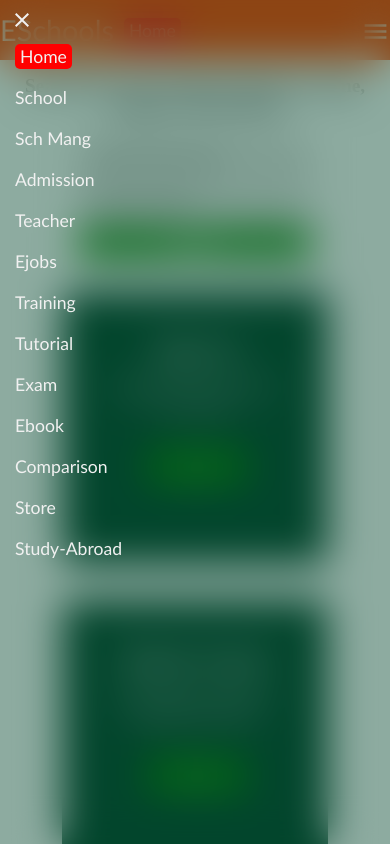
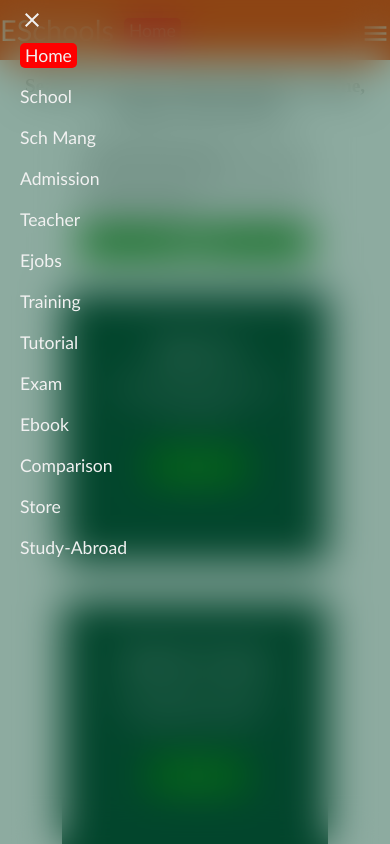
Before and after one commit to okit-man/Sample-project, a plain HTML site: page index.html in a window 390 px wide. Both pictures are taken after a click on the label 370 px from the left and 30 px from the top of the page. Shown: the top 844 px of the page. Drawn offline with Linux system fonts and the light colour scheme.

Commit message:
remove the menu-icon from the main screen

```diff
--- a/style.css
+++ b/style.css
@@ -65,20 +65,22 @@ nav .side-bar {
  align-items: flex-start;
  flex-direction: column;
 }
+
  .side-bar li {
-    width: 100%;
-    margin-left: 15px;
-}
+     width: 100%;
+     margin-left: 20px;
+ }
 .side-bar a {
     width: 100%;
 }
 /* since i dint use the li, i use label to house the menu-toggle  */
 .svg-menu {
     margin: 0 0 -7px 10px;
+    display: none;
 }
 /* close icon for the side bar */
 .hideSidebar {
-    margin-left: 20px;
+    margin-left: 30px;
     margin-top: 8px;
 }
 h2 {
@@ -305,6 +307,10 @@ p {
     .side-bar {
         display: none;
     }
+        .svg-menu {
+
+            display: block;
+        }
     .nav {
         background-color: red;
     }
@@ -409,6 +415,9 @@ p {
     nav .side-bar {
         width: 400px;
     }
+    .side-bar li {
+        line-height: 20px;
+    }
     .search {
         flex-direction: column;
     }
```
